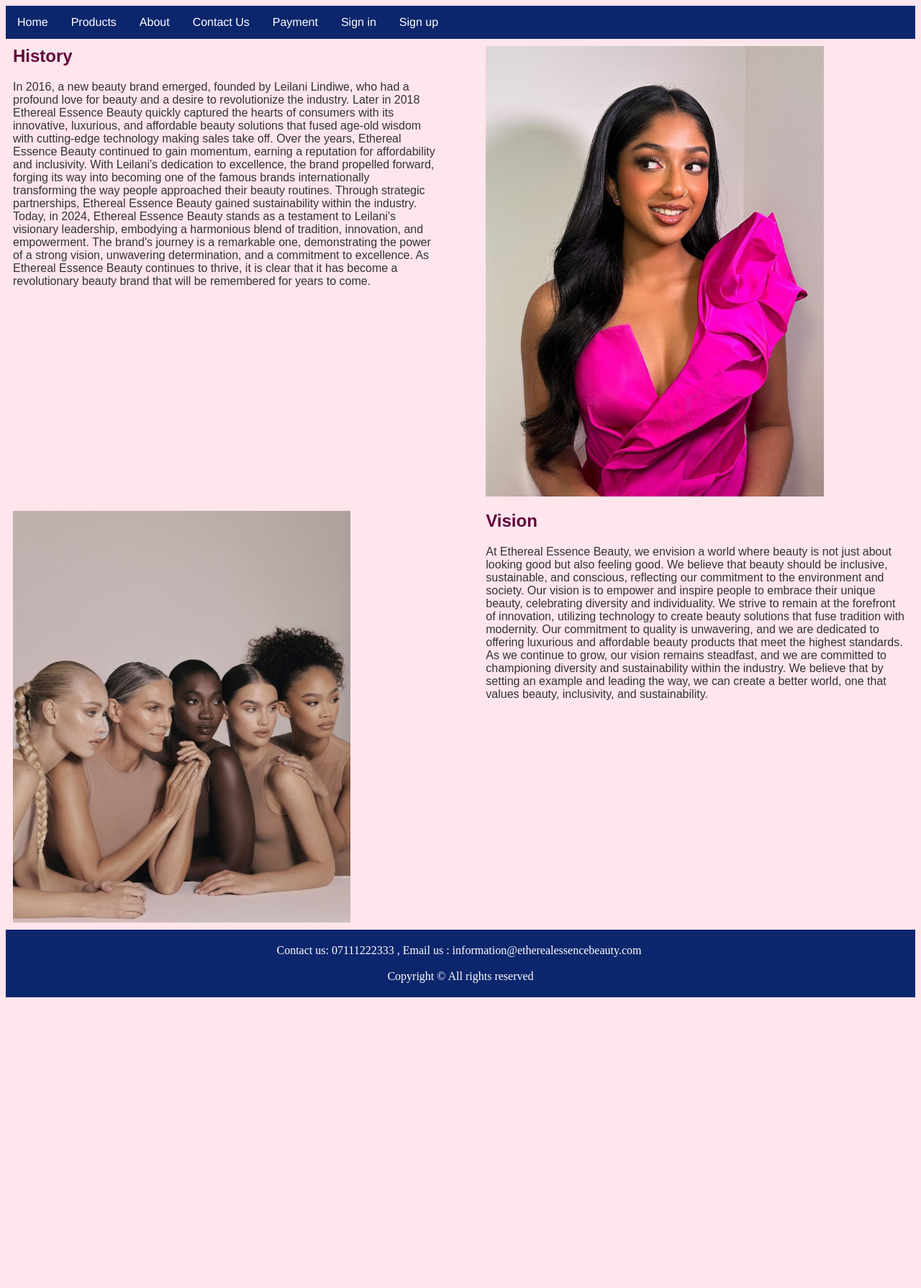
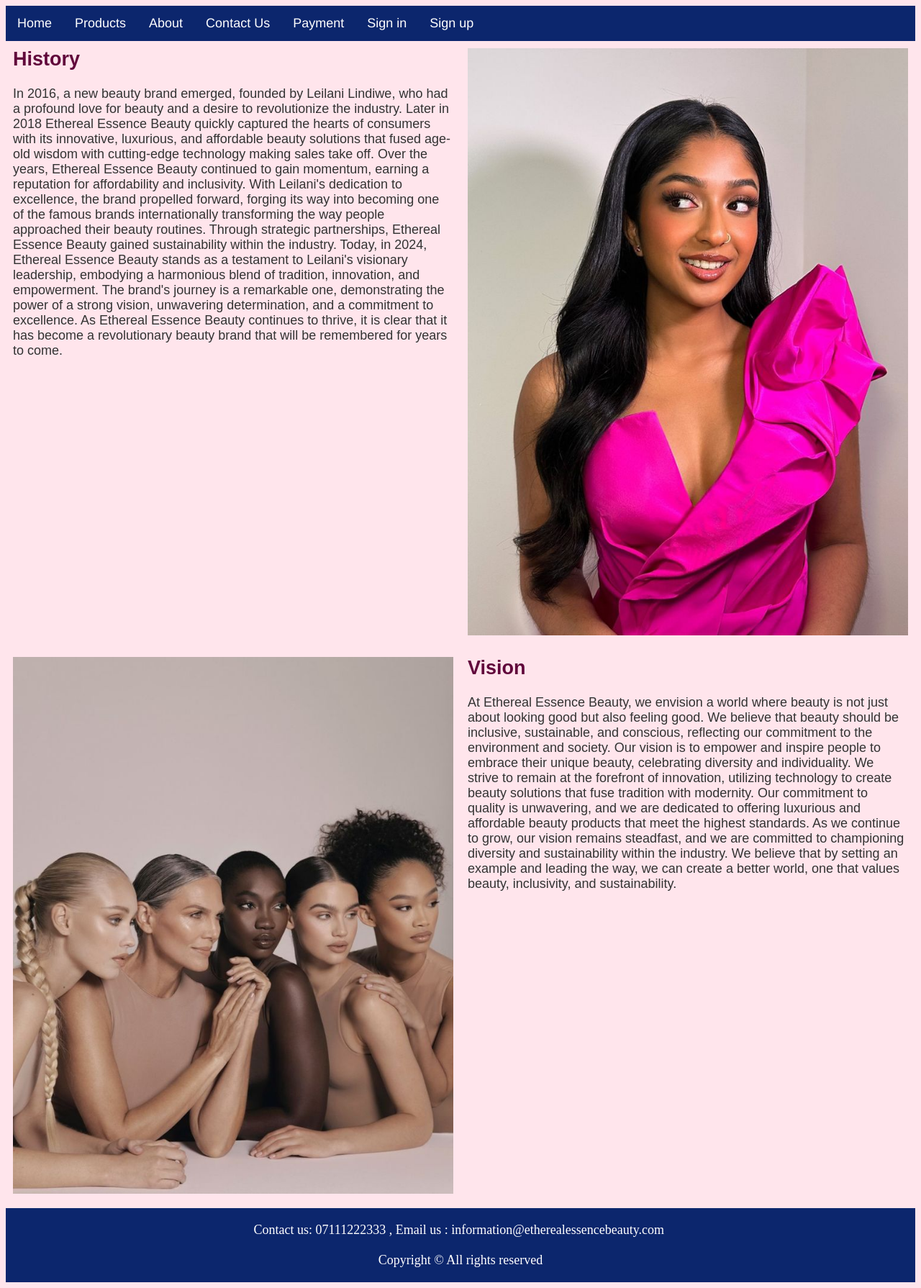
Before and after one commit to nmonar1/FirstWeb, a PHP site: page /about.php in a window 1280 px wide. Shown: the whole page at 72% size. Before the commit the page ends 1386 px from the top, so only its background shows below. Run offline with PHP 8.4, Linux system fonts and the light colour scheme.

Commit message:
styled the about.php page

```diff
--- a/css/about.css
+++ b/css/about.css
@@ -1,28 +1,30 @@
-
-.topnav{
+/* about.css */
+.topnav {
     background-color: #0c266d;
     overflow: hidden;
     font-family: 'Franklin Gothic Medium', 'Arial Narrow', Arial, sans-serif;
   }
 
-.topnav a{
+  .topnav a {
     color: #fff;
     float: left;
     display: block;
     text-decoration: none;
     text-align: left;
     padding: 14px 16px;
+  }
 
-}
-.topnav a:hover{
+  .topnav a:hover {
     color: rgb(238, 238, 238);
     background-color: #61063b;
     text-decoration: none;
   }
+
   body {
     font-family: Arial, sans-serif;
     background-color: #ffe5ec;
     color: #333;
+    font-size: large;
   }
 
   h1 {
@@ -32,30 +34,38 @@ h1 {
 
   .container {
     display: flex; /* Use flexbox for layout */
+    flex-wrap: wrap; /* Allow items to wrap */
     justify-content: space-between; /* Space between columns */
-}
-.image1{
-    width:80%;
-    height: auto;
   }
 
   .column {
-    width: 48%;
+    flex: 1 0 45%; /* Grow and shrink but start at 45% width */
     padding: 10px;
-    /*border: 2px solid #0c266d;*/
-    box-sizing: border-box;
+    box-sizing: border-box; /* Include padding in the width calculation */
   }
-h2{
+
+  .image1 {
+    width: 100%; /* Make images fill the container width */
+    height: auto;  /* Maintain aspect ratio */
+    display: block;  /* Prevent extra space below images */
+    margin-bottom: 10px; /* Add space below the image */
+
+  }
+
+  h2 {
     color: #61063b;
   }
+
   .column h2 {
     margin-top: 0;
   }
+
   footer {
     background-color: #0c266d;
     padding: 20px;
     text-align: center;
   }
+
   .col-md-12 {
     color: #fff;
     font-family: quicksand;
```
Lines whose indentation alone changed are shown as unchanged.
